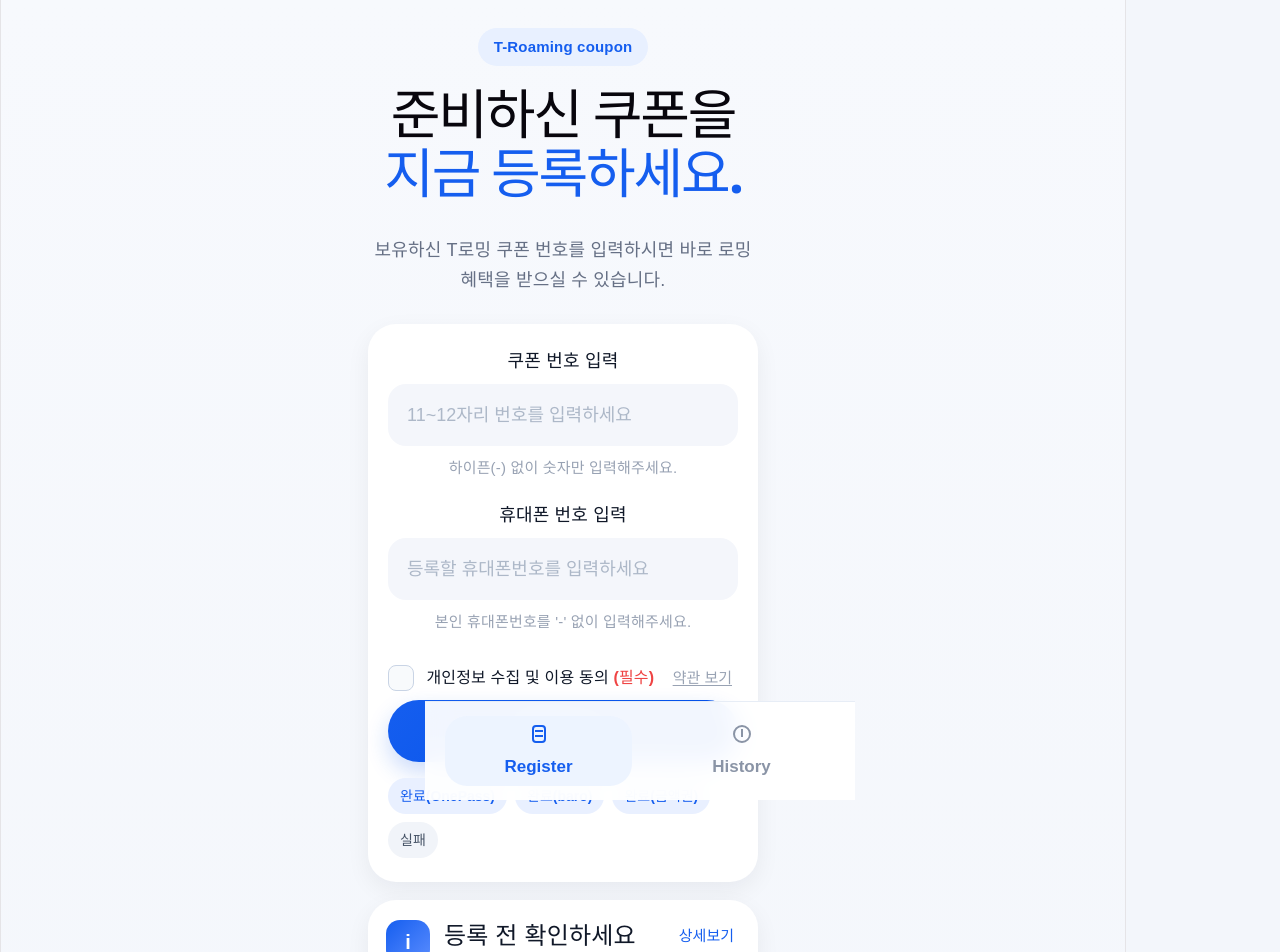
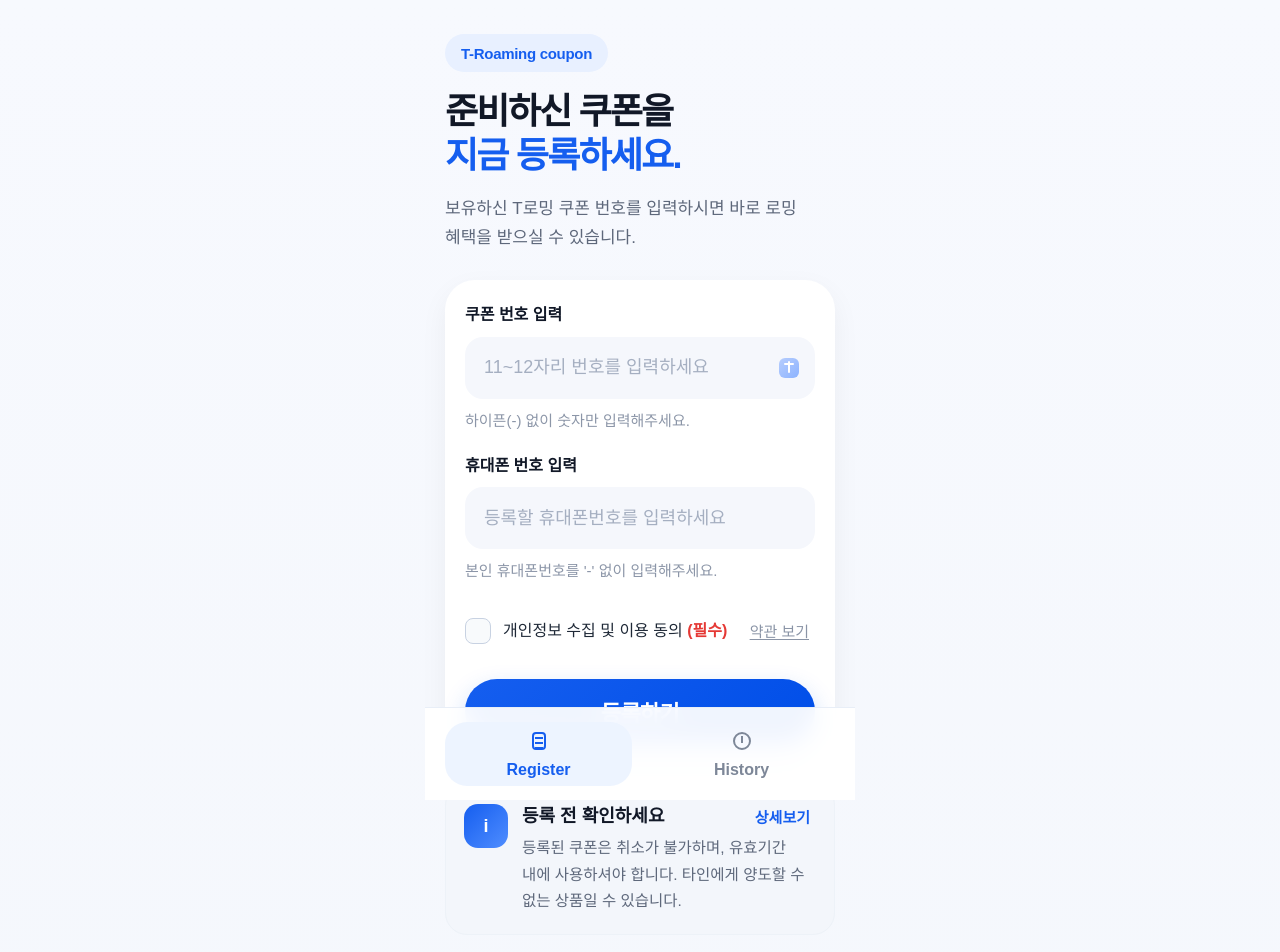
Before and after one commit to hiroo0318/02_troaming_coupon_reg, a React (Vite) app: page / in a window 1280 px wide. Shown: the top 952 px of the page. Built offline with nearby package versions, Linux system fonts and the light colour scheme.

Commit message:
퍼블 수정

```diff
--- a/src/components/NoticeCard.jsx
+++ b/src/components/NoticeCard.jsx
@@ -2,7 +2,7 @@
 
 function NoticeCard({ onOpenPopup }) {
   return (
-    <section className="info-card">
+    <section className="info-card info-card--notice">
       <div className="info-card__icon info-card__icon--blue" aria-hidden="true">
         i
       </div>
@@ -20,7 +20,8 @@
         </div>
 
         <p className="info-card__desc">
-          등록된 쿠폰은 취소가 불가능하며, 유효기간 내에 사용하셔야 합니다.
+          등록된 쿠폰은 취소가 불가하며, 유효기간 내에 사용하셔야 합니다. 타인에게 양도할 수
+          없는 상품일 수 있습니다.
         </p>
       </div>
     </section>
--- a/src/index.css
+++ b/src/index.css
@@ -1,111 +1,7 @@
-:root {
-  --text: #6b6375;
-  --text-h: #08060d;
-  --bg: #fff;
-  --border: #e5e4e7;
-  --code-bg: #f4f3ec;
-  --accent: #aa3bff;
-  --accent-bg: rgba(170, 59, 255, 0.1);
-  --accent-border: rgba(170, 59, 255, 0.5);
-  --social-bg: rgba(244, 243, 236, 0.5);
-  --shadow:
-    rgba(0, 0, 0, 0.1) 0 10px 15px -3px, rgba(0, 0, 0, 0.05) 0 4px 6px -2px;
-
-  --sans: system-ui, 'Segoe UI', Roboto, sans-serif;
-  --heading: system-ui, 'Segoe UI', Roboto, sans-serif;
-  --mono: ui-monospace, Consolas, monospace;
-
-  font: 18px/145% var(--sans);
-  letter-spacing: 0.18px;
-  color-scheme: light dark;
-  color: var(--text);
-  background: var(--bg);
-  font-synthesis: none;
-  text-rendering: optimizeLegibility;
-  -webkit-font-smoothing: antialiased;
-  -moz-osx-font-smoothing: grayscale;
-
-  @media (max-width: 1024px) {
-    font-size: 16px;
-  }
+html,
+body,
+#root {
+  margin: 0;
+  padding: 0;
+  min-height: 100%;
 }
-
-@media (prefers-color-scheme: dark) {
-  :root {
-    --text: #9ca3af;
-    --text-h: #f3f4f6;
-    --bg: #16171d;
-    --border: #2e303a;
-    --code-bg: #1f2028;
-    --accent: #c084fc;
-    --accent-bg: rgba(192, 132, 252, 0.15);
-    --accent-border: rgba(192, 132, 252, 0.5);
-    --social-bg: rgba(47, 48, 58, 0.5);
-    --shadow:
-      rgba(0, 0, 0, 0.4) 0 10px 15px -3px, rgba(0, 0, 0, 0.25) 0 4px 6px -2px;
-  }
-
-  #social .button-icon {
-    filter: invert(1) brightness(2);
-  }
-}
-
-body {
-  margin: 0;
-}
-
-#root {
-  width: 1126px;
-  max-width: 100%;
-  margin: 0 auto;
-  text-align: center;
-  border-inline: 1px solid var(--border);
-  min-height: 100svh;
-  display: flex;
-  flex-direction: column;
-  box-sizing: border-box;
-}
-
-h1,
-h2 {
-  font-family: var(--heading);
-  font-weight: 500;
-  color: var(--text-h);
-}
-
-h1 {
-  font-size: 56px;
-  letter-spacing: -1.68px;
-  margin: 32px 0;
-  @media (max-width: 1024px) {
-    font-size: 36px;
-    margin: 20px 0;
-  }
-}
-h2 {
-  font-size: 24px;
-  line-height: 118%;
-  letter-spacing: -0.24px;
-  margin: 0 0 8px;
-  @media (max-width: 1024px) {
-    font-size: 20px;
-  }
-}
-p {
-  margin: 0;
-}
-
-code,
-.counter {
-  font-family: var(--mono);
-  display: inline-flex;
-  border-radius: 4px;
-  color: var(--text-h);
-}
-
-code {
-  font-size: 15px;
-  line-height: 135%;
-  padding: 4px 8px;
-  background: var(--code-bg);
-}
--- a/src/pages/MainPage.jsx
+++ b/src/pages/MainPage.jsx
@@ -23,13 +23,16 @@
       <section className="register-card">
         <div className="form-group">
           <label className="form-label">쿠폰 번호 입력</label>
+          <div className="input-wrap">
             <input
               type="text"
               className="form-input"
               placeholder="11~12자리 번호를 입력하세요"
               readOnly
             />
-          <p className="form-help">하이픈(-) 없이 숫자만 입력해주세요.</p>
+            <span className="input-icon" aria-hidden="true"></span>
+          </div>
+          <p className="form-text">하이픈(-) 없이 숫자만 입력해주세요.</p>
         </div>
 
         <div className="form-group">
@@ -40,22 +43,26 @@
             placeholder="등록할 휴대폰번호를 입력하세요"
             readOnly
           />
-          <p className="form-help">본인 휴대폰번호를 '-' 없이 입력해주세요.</p>
+          <p className="form-text">본인 휴대폰번호를 '-' 없이 입력해주세요.</p>
         </div>
 
-        <div className="agree-row">
-          <span className="agree-row__check"></span>
-          <span className="agree-row__label">
+        <div className="agree-list">
+          <div className="agree-item">
+            <span className="agree-check" aria-hidden="true"></span>
+            <span className="agree-label">
               개인정보 수집 및 이용 동의 <em>(필수)</em>
             </span>
-          <button type="button" className="agree-row__link">
+            <button type="button" className="agree-link">
               약관 보기
             </button>
           </div>
+        </div>
 
+        <div className="button-area">
           <button type="button" className="btn-primary" onClick={onGoRegister}>
             등록하기
           </button>
+        </div>
 
         <div className="dev-button-row">
           <button type="button" className="btn-chip" onClick={() => onGoSuccess("onepass")}>
@@ -82,12 +89,13 @@
         <div className="info-card__content">
           <strong className="info-card__title">도움이 필요하신가요?</strong>
           <p className="info-card__desc">
-            쿠폰 번호가 올바르지 않거나 등록이 되지 않는 경우 고객센터(114)로 문의해 주세요.
+            쿠폰 번호가 올바르지 않거나 등록이 되지 않는 경우 고객센터(114)로 문의해주세요.
           </p>
         </div>
       </section>
 
       <section className="promo-banner">
+        <div className="promo-banner__dim"></div>
         <div className="promo-banner__text">
           <p className="promo-banner__eyebrow">T-Roaming Anywhere</p>
           <strong className="promo-banner__title">
--- a/src/style.css
+++ b/src/style.css
@@ -1,26 +1,29 @@
 /* =========================================================
    // reset.css 사용 가정
-   // 변경 포인트: 전체 화면 공통 스타일 통합
+   // 메인/서브 화면 공통 스타일 정의
    ========================================================= */
 
 :root {
   --bg: #f5f7fc;
   --surface: #ffffff;
   --surface-soft: #f7f9fd;
-  --line: #e5ebf5;
-  --text: #101828;
-  --text-sub: #667085;
-  --text-muted: #98a2b3;
+  --surface-soft-2: #f3f6fb;
+  --line: #e3e9f3;
+  --text: #121826;
+  --text-sub: #5e687b;
+  --text-muted: #8c96a8;
   --primary: #155eef;
   --primary-dark: #004ee8;
   --primary-soft: #e8f0ff;
-  --purple: #7c5ce3;
+  --purple: #6f52c8;
   --red: #d92d20;
   --red-soft: #fdecec;
   --green: #12b76a;
 
-  --shadow-card: 0 8px 24px rgba(16, 24, 40, 0.06);
-  --radius-xl: 28px;
+  --shadow-card: 0 10px 28px rgba(15, 23, 42, 0.05);
+  --shadow-button: 0 10px 24px rgba(21, 94, 239, 0.22);
+  --radius-xxl: 30px;
+  --radius-xl: 26px;
   --radius-lg: 22px;
   --radius-md: 18px;
   --radius-sm: 14px;
@@ -42,7 +45,7 @@
   padding: 0;
   min-height: 100%;
   font-family: "Pretendard", "Apple SD Gothic Neo", "Noto Sans KR", sans-serif;
-  background: #f3f6fb;
+  background: linear-gradient(180deg, #f7f9fe 0%, #f4f7fc 100%);
   color: var(--text);
 }
 
@@ -67,9 +70,17 @@
   outline: none;
 }
 
+h1,
+p,
+strong,
+section {
+  margin: 0;
+  padding: 0;
+}
+
 .app-shell {
   min-height: 100vh;
-  background: linear-gradient(180deg, #f7f9fd 0%, #f3f6fb 100%);
+  background: linear-gradient(180deg, #f7f9fe 0%, #f4f7fc 100%);
 }
 
 .app-container {
@@ -81,14 +92,16 @@
 }
 
 .page-content {
-  padding: 28px 20px calc(var(--bottom-nav-height) + 36px);
+  padding: 28px 20px calc(var(--bottom-nav-height) + 28px);
+  text-align: left;
 }
 
 /* =========================================================
    // hero
    ========================================================= */
 .hero {
-  margin-bottom: 28px;
+  padding: 6px 0 0;
+  text-align: left;
 }
 
 .hero--compact {
@@ -100,19 +113,22 @@
   align-items: center;
   min-height: 38px;
   padding: 0 16px;
+  border-radius: 999px;
   background: var(--primary-soft);
   color: var(--primary);
-  border-radius: 999px;
-  font-size: 15px;
+  font-size: 0.9375rem;
   font-weight: 800;
+  letter-spacing: -0.02em;
 }
 
 .hero-title {
   margin-top: 18px;
-  font-size: 54px;
-  line-height: 1.1;
+  font-size: 2.25rem;
+  line-height: 1.22;
   font-weight: 900;
-  letter-spacing: -0.04em;
+  letter-spacing: -0.05em;
+  color: #111827;
+  text-align: left;
 }
 
 .hero-title span {
@@ -126,9 +142,10 @@
 
 .hero-desc {
   margin-top: 16px;
-  font-size: 18px;
-  line-height: 1.7;
+  font-size: 1.0625rem;
+  line-height: 1.72;
   color: var(--text-sub);
+  text-align: left;
 }
 
 /* =========================================================
@@ -138,15 +155,22 @@
 .product-card,
 .highlight-card,
 .history-summary,
-.history-card,
-.info-card {
+.history-card {
   background: var(--surface);
   border-radius: var(--radius-xl);
   box-shadow: var(--shadow-card);
 }
 
 .register-card {
-  padding: 24px 20px;
+  margin-top: 28px;
+  padding: 24px 20px 22px;
+  border-radius: var(--radius-xxl);
+  overflow: hidden;
+  text-align: left;
+}
+
+.register-card form {
+  text-align: left;
 }
 
 .form-group + .form-group {
@@ -156,8 +180,15 @@
 .form-label {
   display: block;
   margin-bottom: 10px;
-  font-size: 18px;
+  font-size: 1rem;
+  line-height: 1.4;
   font-weight: 800;
+  color: #111827;
+  text-align: left;
+}
+
+.input-wrap {
+  position: relative;
 }
 
 .form-input {
@@ -165,10 +196,11 @@
   height: 62px;
   padding: 0 18px;
   border-radius: var(--radius-md);
-  background: #f4f6fb;
+  background: #f5f7fc;
   border: 1.5px solid transparent;
-  font-size: 18px;
+  font-size: 1.125rem;
   color: var(--text);
+  transition: border-color 0.2s ease, box-shadow 0.2s ease, background-color 0.2s ease;
 }
 
 .form-input:focus {
@@ -178,22 +210,74 @@
 }
 
 .form-input::placeholder {
-  color: #adb8c8;
+  color: #a5afc1;
 }
 
-.form-help {
+.input-wrap .form-input {
+  padding-right: 50px;
+}
+
+.input-icon {
+  position: absolute;
+  right: 16px;
+  top: 50%;
+  width: 20px;
+  height: 20px;
+  border-radius: 6px;
+  background: linear-gradient(135deg, #b6cdfd 0%, #8cb3ff 100%);
+  transform: translateY(-50%);
+}
+
+.input-icon::before,
+.input-icon::after {
+  content: "";
+  position: absolute;
+  background: #fff;
+  border-radius: 999px;
+}
+
+.input-icon::before {
+  left: 5px;
+  top: 5px;
+  width: 10px;
+  height: 2px;
+}
+
+.input-icon::after {
+  left: 9px;
+  top: 3px;
+  width: 2px;
+  height: 12px;
+}
+
+.form-help,
+.form-text {
   margin-top: 10px;
-  font-size: 15px;
+  font-size: 0.9375rem;
   line-height: 1.6;
   color: var(--text-muted);
+  text-align: left;
+}
+
+.agree-list {
+  margin-top: 22px;
+}
+
+.agree-row,
+.agree-item {
+  display: flex;
+  align-items: center;
+  gap: 12px;
 }
 
 .agree-row {
-  display: flex;
-  align-items: center;
-  gap: 12px;
   margin-top: 22px;
   min-height: 44px;
+}
+
+.agree-item {
+  min-height: 52px;
+  padding: 10px 0;
 }
 
 .agree-row--interactive input {
@@ -202,12 +286,13 @@
   pointer-events: none;
 }
 
-.agree-row__check {
+.agree-row__check,
+.agree-check {
   width: 26px;
   height: 26px;
   flex: 0 0 26px;
   border-radius: 8px;
-  border: 1.5px solid #c9d4e5;
+  border: 1.5px solid #c8d2e2;
   background: #f8fafc;
   position: relative;
 }
@@ -229,23 +314,34 @@
   transform: rotate(45deg);
 }
 
-.agree-row__label {
+.agree-row__label,
+.agree-label {
   flex: 1;
-  font-size: 16px;
+  font-size: 1rem;
   line-height: 1.5;
+  color: #1f2937;
+  text-align: left;
 }
 
-.agree-row__label em {
-  color: #ef4444;
+.agree-row__label em,
+.agree-label em {
+  color: #e53935;
   font-style: normal;
   font-weight: 700;
 }
 
-.agree-row__link {
-  color: var(--text-muted);
+.agree-row__link,
+.agree-link {
+  flex-shrink: 0;
+  color: #8a94a6;
   text-decoration: underline;
   text-underline-offset: 2px;
-  font-size: 15px;
+  font-size: 0.9375rem;
+  line-height: 1.4;
+}
+
+.button-area {
+  margin-top: 22px;
 }
 
 .button-stack {
@@ -253,6 +349,10 @@
   flex-direction: column;
   gap: 14px;
   margin-top: 24px;
+}
+
+.register-card > .btn-primary {
+  margin-top: 22px;
 }
 
 .btn-primary,
@@ -265,13 +365,14 @@
 
 .btn-primary {
   width: 100%;
-  height: 62px;
+  height: 64px;
   border-radius: 999px;
   background: linear-gradient(135deg, var(--primary) 0%, var(--primary-dark) 100%);
   color: #fff;
-  font-size: 21px;
+  font-size: 1.375rem;
   font-weight: 800;
-  box-shadow: 0 10px 22px rgba(21, 94, 239, 0.22);
+  letter-spacing: -0.03em;
+  box-shadow: var(--shadow-button);
 }
 
 .btn-primary:disabled {
@@ -299,10 +400,7 @@
 }
 
 .dev-button-row {
-  display: flex;
-  flex-wrap: wrap;
-  gap: 8px;
-  margin-top: 16px;
+  display: none;
 }
 
 .btn-chip {
@@ -325,9 +423,17 @@
    ========================================================= */
 .info-card {
   display: flex;
+  align-items: flex-start;
   gap: 14px;
   padding: 20px 18px;
   margin-top: 18px;
+  border-radius: var(--radius-lg);
+  border: 1px solid #edf2f8;
+  text-align: left;
+}
+
+.info-card--notice {
+  background: var(--surface-soft-2);
 }
 
 .info-card--help {
@@ -346,17 +452,17 @@
   align-items: center;
   justify-content: center;
   color: #fff;
-  font-size: 20px;
+  font-size: 1.125rem;
   font-weight: 800;
   flex: 0 0 44px;
 }
 
 .info-card__icon--blue {
-  background: linear-gradient(135deg, var(--primary) 0%, #5b8dff 100%);
+  background: linear-gradient(135deg, var(--primary) 0%, #4f8dff 100%);
 }
 
 .info-card__icon--purple {
-  background: linear-gradient(135deg, var(--purple) 0%, #9a83f2 100%);
+  background: linear-gradient(135deg, var(--purple) 0%, #8b6fe0 100%);
 }
 
 .info-card__icon--red {
@@ -365,6 +471,8 @@
 
 .info-card__content {
   flex: 1;
+  min-width: 0;
+  text-align: left;
 }
 
 .info-card__head {
@@ -372,18 +480,20 @@
   align-items: center;
   justify-content: space-between;
   gap: 12px;
+  text-align: left;
 }
 
 .info-card__title {
   display: block;
-  font-size: 24px;
-  line-height: 1.3;
+  font-size: 1.125rem;
+  line-height: 1.4;
   font-weight: 800;
+  color: #111827;
 }
 
 .info-card__desc {
-  margin-top: 8px;
-  font-size: 16px;
+  margin-top: 6px;
+  font-size: 0.96875rem;
   line-height: 1.7;
   color: var(--text-sub);
 }
@@ -463,7 +573,7 @@
 }
 
 .popup-list li::before {
-  content: "•";
+  content: "-";
   position: absolute;
   left: 0;
   top: 0;
@@ -476,13 +586,19 @@
 .promo-banner {
   position: relative;
   overflow: hidden;
-  min-height: 230px;
+  min-height: 206px;
   margin-top: 28px;
   border-radius: 28px;
   background:
-    linear-gradient(180deg, rgba(7, 16, 36, 0.16), rgba(7, 16, 36, 0.48)),
+    linear-gradient(180deg, rgba(7, 16, 36, 0.14), rgba(7, 16, 36, 0.42)),
     url("https://images.unsplash.com/photo-1516321318423-f06f85e504b3?auto=format&fit=crop&w=900&q=80")
       center / cover no-repeat;
+}
+
+.promo-banner__dim {
+  position: absolute;
+  inset: 0;
+  background: linear-gradient(180deg, rgba(7, 16, 36, 0.12) 0%, rgba(7, 16, 36, 0.46) 100%);
 }
 
 .promo-banner__text {
@@ -490,20 +606,24 @@
   left: 24px;
   right: 24px;
   bottom: 24px;
+  z-index: 1;
   color: #fff;
+  text-align: left;
 }
 
 .promo-banner__eyebrow {
-  font-size: 16px;
+  font-size: 0.9375rem;
   font-weight: 600;
+  opacity: 0.92;
 }
 
 .promo-banner__title {
   display: block;
-  margin-top: 10px;
-  font-size: 32px;
-  line-height: 1.24;
+  margin-top: 8px;
+  font-size: 2rem;
+  line-height: 1.28;
   font-weight: 800;
+  letter-spacing: -0.03em;
 }
 
 /* =========================================================
@@ -553,6 +673,9 @@
   display: flex;
   gap: 16px;
   padding: 20px;
+  margin-top: 24px;
+  text-align: left;
+  align-items: flex-start;
 }
 
 .product-card__thumb {
@@ -581,6 +704,7 @@
   padding: 22px 20px;
   margin-top: 18px;
   background: #eef4ff;
+  text-align: left;
 }
 
 .highlight-card__title {
@@ -602,6 +726,7 @@
    ========================================================= */
 .history-summary {
   padding: 22px 20px;
+  text-align: left;
 }
 
 .history-summary__title {
@@ -622,6 +747,7 @@
   display: flex;
   gap: 12px;
   margin: 22px 0 18px;
+  justify-content: flex-start;
 }
 
 .filter-chip {
@@ -644,10 +770,12 @@
   display: flex;
   flex-direction: column;
   gap: 16px;
+  text-align: left;
 }
 
 .history-card {
   padding: 20px;
+  text-align: left;
 }
 
 .history-card__top {
@@ -690,6 +818,10 @@
   color: var(--text-sub);
 }
 
+.history-list + .btn-secondary {
+  margin-top: 24px;
+}
+
 /* =========================================================
    // bottom nav
    ========================================================= */
@@ -705,20 +837,20 @@
   grid-template-columns: 1fr 1fr;
   gap: 16px;
   padding: 14px 20px calc(14px + env(safe-area-inset-bottom));
-  background: rgba(255, 255, 255, 0.95);
-  border-top: 1px solid #e7edf6;
+  background: rgba(255, 255, 255, 0.94);
+  border-top: 1px solid #e8eef7;
   backdrop-filter: blur(12px);
 }
 
 .bottom-nav__item {
-  min-height: 70px;
+  min-height: 64px;
   border-radius: 22px;
   display: flex;
   flex-direction: column;
   align-items: center;
   justify-content: center;
   gap: 8px;
-  color: #8a94a6;
+  color: #7d8798;
 }
 
 .bottom-nav__item.is-active {
@@ -749,7 +881,7 @@
   top: 8px;
   height: 2px;
   background: currentColor;
-  box-shadow: 0 5px 0 currentColor;
+  box-shadow: 0 5px 0 currentColor, 0 10px 0 currentColor;
 }
 
 .bottom-nav__icon--history::before {
@@ -766,30 +898,49 @@
   left: 11px;
   top: 7px;
   width: 2px;
-  height: 8px;
+  height: 7px;
   background: currentColor;
   box-shadow: 4px 4px 0 -1px currentColor;
 }
 
 .bottom-nav__text {
-  font-size: 17px;
+  font-size: 1rem;
   font-weight: 700;
 }
 
 /* =========================================================
    // mobile tweak
    ========================================================= */
-@media (max-width: 390px) {
+@media (max-width: 360px) {
   .page-content {
-    padding: 24px 16px calc(var(--bottom-nav-height) + 28px);
+    padding: 24px 16px calc(var(--bottom-nav-height) + 22px);
   }
 
   .hero-title {
-    font-size: 46px;
+    font-size: 2rem;
   }
 
-  .hero-title--sm {
-    font-size: 34px;
+  .register-card {
+    padding-left: 16px;
+    padding-right: 16px;
+  }
+
+  .form-input {
+    height: 58px;
+    font-size: 1rem;
+  }
+
+  .btn-primary {
+    height: 58px;
+    font-size: 1.25rem;
+  }
+
+  .promo-banner {
+    min-height: 186px;
+  }
+
+  .promo-banner__title {
+    font-size: 1.75rem;
   }
 
   .result-title,
@@ -801,8 +952,4 @@
   .history-card__name {
     font-size: 26px;
   }
-
-  .btn-primary {
-    font-size: 19px;
-  }
 }
```
Lines whose indentation alone changed are shown as unchanged.
